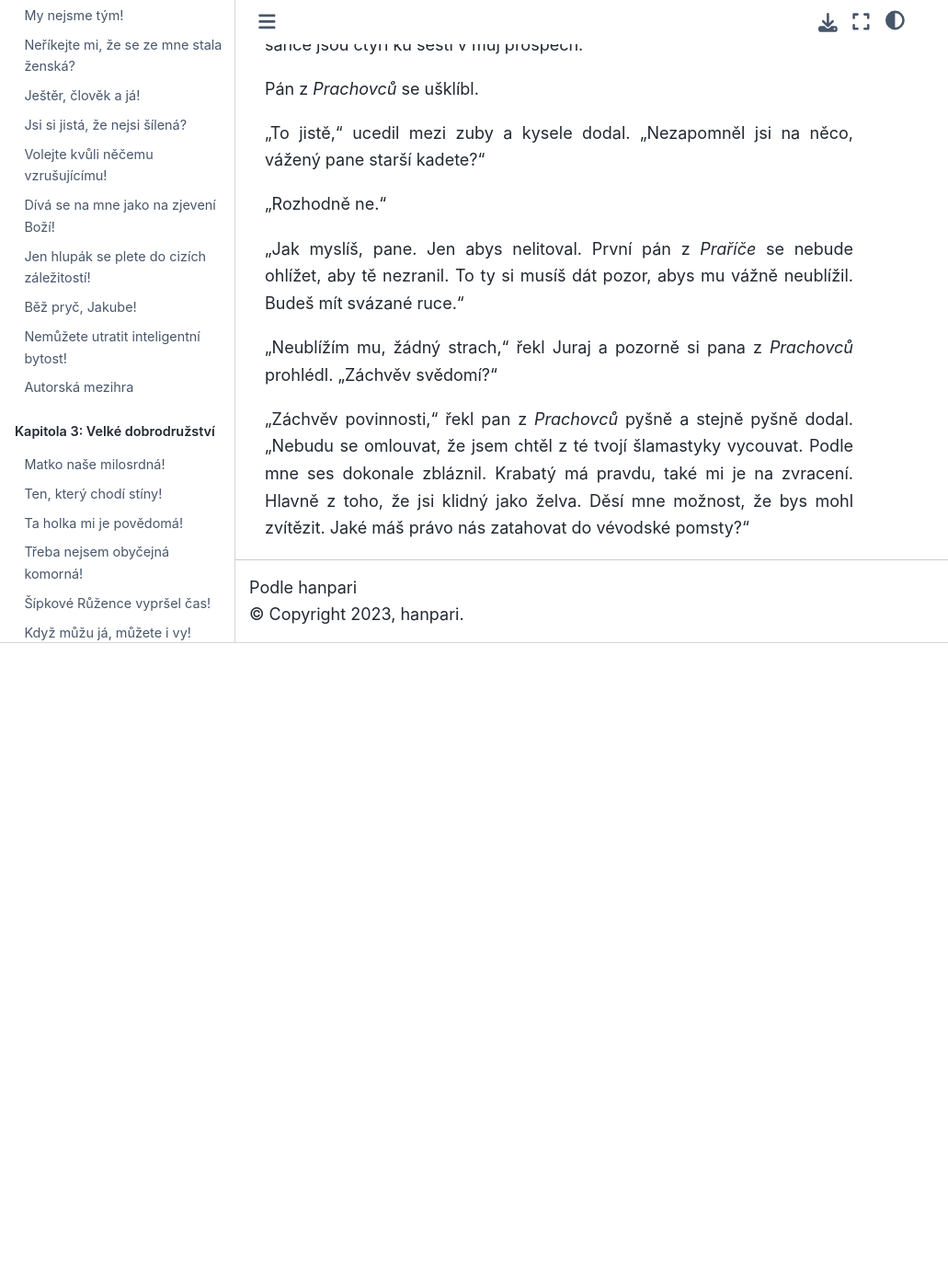
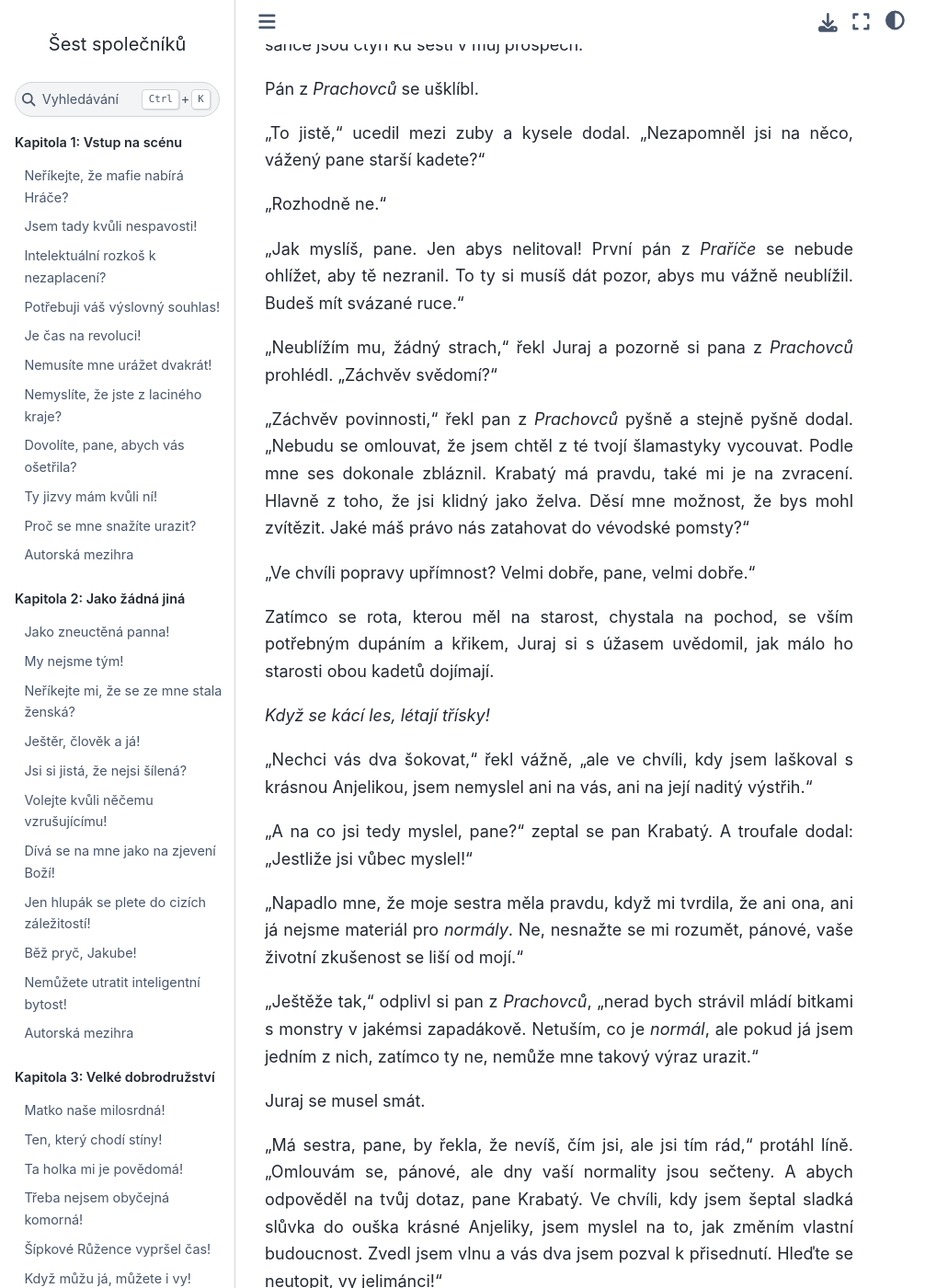
Before and after one commit to hanpari/sest-spolecniku, a Sphinx documentation site: the page built from source/sest_spolecniku/015-uklady-a-souboje/09.md, in a window 1280 px wide and 1400 px high, scrolled down 5764 px. Shown: the whole window at 92% size, without its empty margins (0-1031 px from the left). Built offline with Sphinx 7.4.7 and the Sphinx Book theme 1.1.4, drawn with Linux system fonts in a browser that asks for light colours; before the commit the page ends 6463 px from its top, so only the background shows below that; some of the changed text lies outside the part shown.

Commit message:
Budoucnost

```diff
--- a/source/sest_spolecniku/015-uklady-a-souboje/09.md
+++ b/source/sest_spolecniku/015-uklady-a-souboje/09.md
@@ -1,4 +1,4 @@
-# Ale co tvoje budoucnost
+# Ale co tvoje budoucnost?
 
 Bylo po poledni a v kasárnách panoval klid. Jindy by v té době se vojáci rozešli pod velením svých kadetů, ale dnes všichni očekávali nejnapínavější část týdne, souboj mezi mladým pánem z *Mechového kopce* a Azimírem, prvním synem vévody z *Praříče*.
 
@@ -146,8 +146,26 @@ Pán z *Prachovců* se ušklíbl.
 
 "Rozhodně ne."
 
-"Jak myslíš, pane. Jen abys nelitoval. První pán z *Praříče* se nebude ohlížet, aby tě nezranil. To ty si musíš dát pozor, abys mu vážně neublížil. Budeš mít svázané ruce."
+"Jak myslíš, pane. Jen abys nelitoval! První pán z *Praříče* se nebude ohlížet, aby tě nezranil. To ty si musíš dát pozor, abys mu vážně neublížil. Budeš mít svázané ruce."
 
 "Neublížím mu, žádný strach," řekl Juraj a pozorně si pana z *Prachovců* prohlédl. "Záchvěv svědomí?"
 
 "Záchvěv povinnosti," řekl pan z *Prachovců* pyšně a stejně pyšně dodal. "Nebudu se omlouvat, že jsem chtěl z té tvojí šlamastyky vycouvat. Podle mne ses dokonale zbláznil. Krabatý má pravdu, také mi je na zvracení. Hlavně z toho, že jsi klidný jako želva. Děsí mne možnost, že bys mohl zvítězit. Jaké máš právo nás zatahovat do vévodské pomsty?"
+
+"Ve chvíli popravy upřímnost? Velmi dobře, pane, velmi dobře."
+
+Zatímco se rota, kterou měl na starost, chystala na pochod, se vším potřebným dupáním a křikem, Juraj si s úžasem uvědomil, jak málo ho starosti obou kadetů dojímají.
+
+*Když se kácí les, létají třísky!*
+
+"Nechci vás dva šokovat," řekl vážně, "ale ve chvíli, kdy jsem laškoval s krásnou Anjelikou, jsem nemyslel ani na vás, ani na její naditý výstřih."
+
+"A na co jsi tedy myslel, pane?" zeptal se pan Krabatý. A troufale dodal: "Jestliže jsi vůbec myslel!"
+
+"Napadlo mne, že moje sestra měla pravdu, když mi tvrdila, že ani ona, ani já nejsme materiál pro *normály*. Ne, nesnažte se mi rozumět, pánové, vaše životní zkušenost se liší od mojí."
+
+"Ještěže tak," odplivl si pan z *Prachovců*, "nerad bych strávil mládí bitkami s monstry v jakémsi zapadákově. Netuším, co je *normál*, ale pokud já jsem jedním z nich, zatímco ty ne, nemůže mne takový výraz urazit."
+
+Juraj se musel smát.
+
+"Má sestra, pane, by řekla, že nevíš, čím jsi, ale jsi tím rád," protáhl líně. "Omlouvám se, pánové, ale dny vaší normality jsou sečteny. A abych odpověděl na tvůj dotaz, pane Krabatý. Ve chvíli, kdy jsem šeptal sladká slůvka do ouška krásné Anjeliky, jsem myslel na to, jak změním vlastní budoucnost. Zvedl jsem vlnu a vás dva jsem pozval k přisednutí. Hleďte se neutopit, vy jelimánci!"
```
Also changed, not shown: other parts of source/sest_spolecniku/015-uklady-a-souboje/09.md (+4 -4 lines).
